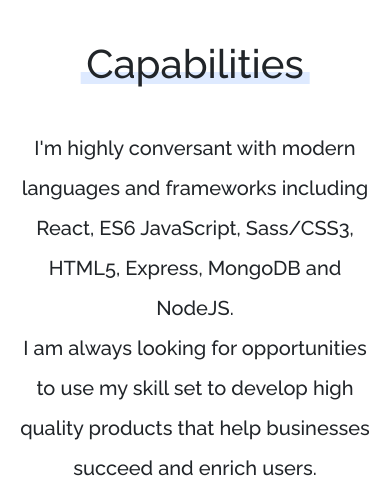
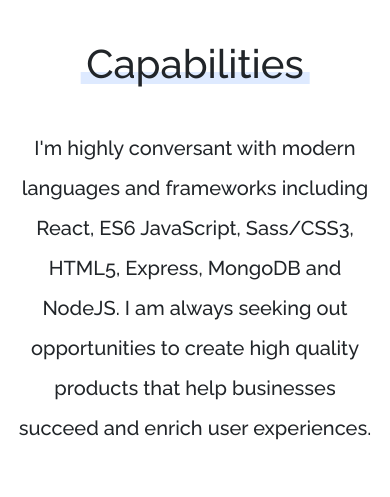
Before and after one commit to noel-thomson/portfolio, a website: page index.html in a window 390 px wide. Shown: the part 5510-6007 px from the top of the page. Drawn offline with nearby package versions, Linux system fonts and the light colour scheme.

Commit message:
adjusted copy

```diff
--- a/index.html
+++ b/index.html
@@ -418,8 +418,8 @@
           <p class="desc capabilities__desc">
             I'm highly conversant with modern languages and frameworks including React,
             ES6 JavaScript, Sass/CSS3, HTML5, Express, MongoDB and NodeJS. <br>
-            I am always looking for opportunities to use my skill set to develop
-            high quality products that help businesses succeed and enrich users.
+            I am always seeking out opportunities to create
+            high quality products that help businesses succeed and enrich user experiences.
           </p>
 
           <!-- <p class="desc capabilities__desc">
@@ -455,8 +455,8 @@
             <div class="tech-icons__container">
               <img src="./imgs/tech-icons/icon-html5.jpg" alt="" />
               <img src="./imgs/tech-icons/icon-sass.jpg" alt="" />
+              <img src="./imgs/tech-icons/icon-javascript.jpg" alt="" />
               <img src="./imgs/tech-icons/icon-react.jpg" alt="" />
-              <img src="./imgs/tech-icons/icon-javascript.jpg" alt="" />
               <img src="./imgs/tech-icons/icon-css3.jpg" alt="" />
               <img src="./imgs/tech-icons/icon-npm.jpg" alt="" />
               <img src="./imgs/tech-icons/icon-webpack.jpg" alt="" />
--- a/scss/_capabilities.scss
+++ b/scss/_capabilities.scss
@@ -126,3 +126,11 @@
     }
   }
 }
+
+@media (max-width: 730px) {
+  .capabilities__desc {
+    br {
+      display: none;
+    }
+  }
+}
```
Also changed, not shown: css/styles.css.
